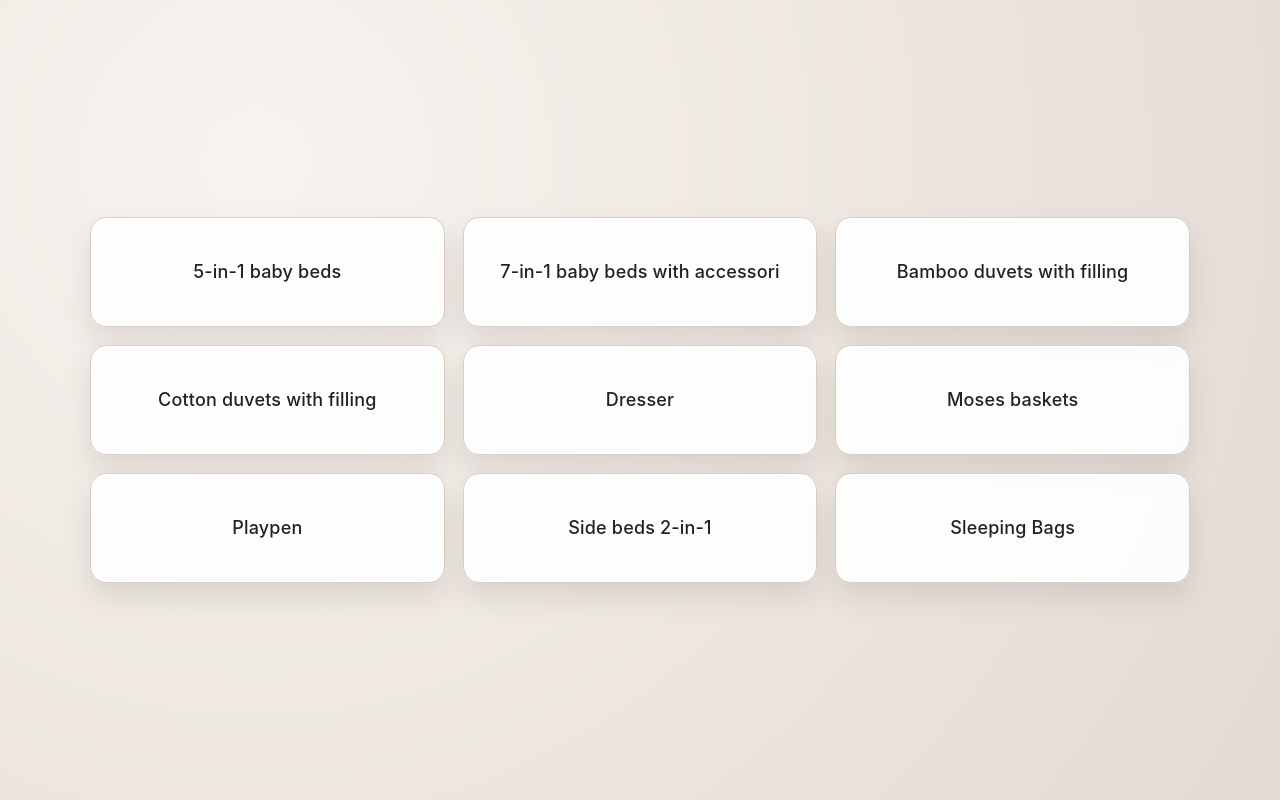
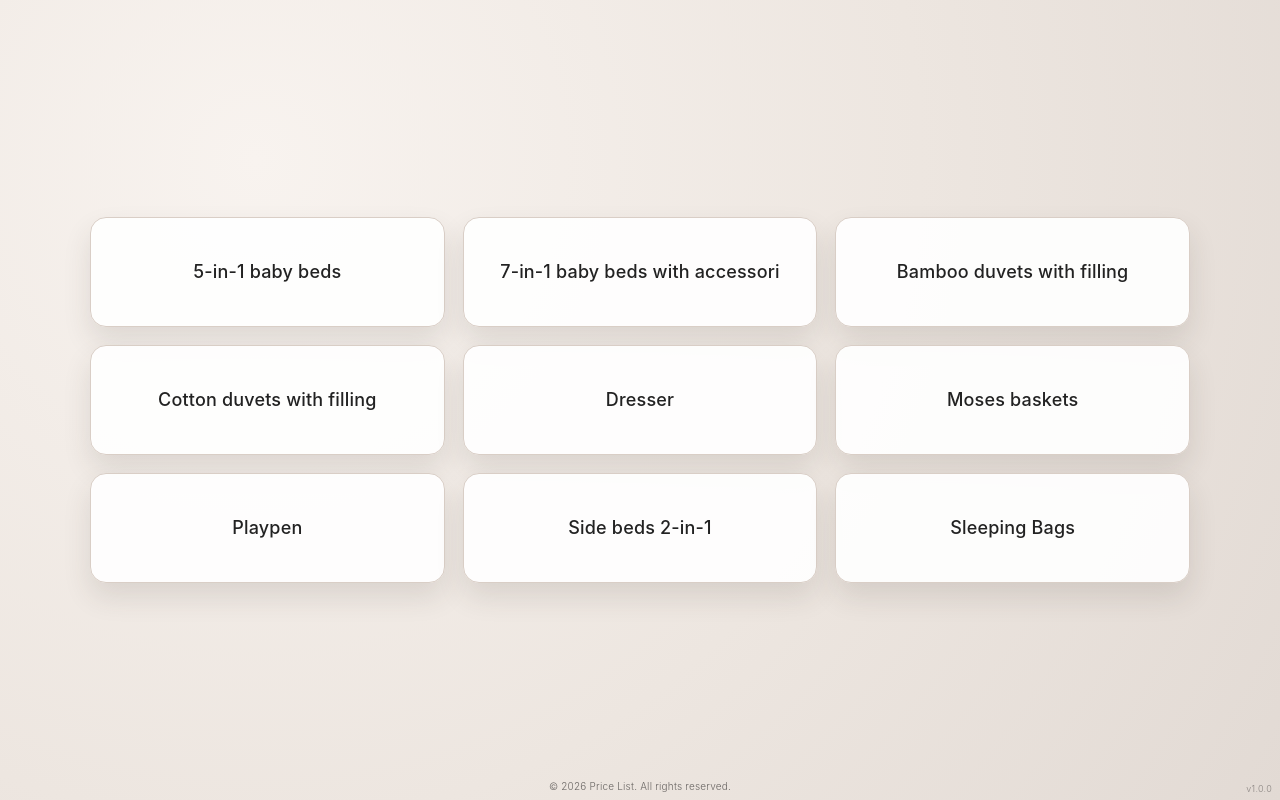
Before and after one commit to waldin-eu/pricelist, a plain HTML site: page index.html in a window 1280 px wide. Drawn offline with Linux system fonts and the light colour scheme.

Commit message:
fixes cont.

```diff
--- a/css/styles.css
+++ b/css/styles.css
@@ -417,3 +417,26 @@ body.category-page {
     max-width: 100%;
   }
 }
+
+.site-copyright {
+  position: fixed;
+  left: 50%;
+  bottom: 8px;
+  transform: translateX(-50%);
+  font-size: 10px;
+  color: rgba(57, 54, 53, 0.72);
+  letter-spacing: 0.02em;
+  pointer-events: none;
+  z-index: 20;
+}
+
+.site-version {
+  position: fixed;
+  right: 8px;
+  bottom: 6px;
+  font-size: 9px;
+  color: rgba(57, 54, 53, 0.52);
+  letter-spacing: 0.03em;
+  pointer-events: none;
+  z-index: 20;
+}
--- a/index.html
+++ b/index.html
@@ -12,5 +12,6 @@
   </main>
 
   <script src="js/app.js"></script>
+  <script src="js/site-meta.js"></script>
 </body>
 </html>
--- /dev/null
+++ b/js/site-meta.js
@@ -0,0 +1,25 @@
+(async function renderSiteMeta() {
+  const year = new Date().getFullYear();
+  const copyrightEl = document.createElement("div");
+  copyrightEl.className = "site-copyright";
+  copyrightEl.textContent = `© ${year} Price List. All rights reserved.`;
+
+  const versionEl = document.createElement("div");
+  versionEl.className = "site-version";
+  versionEl.textContent = "v?.?.?";
+
+  try {
+    const res = await fetch("version.json", { cache: "no-store" });
+    if (res.ok) {
+      const data = await res.json();
+      if (data && data.version) {
+        versionEl.textContent = `v${data.version}`;
+      }
+    }
+  } catch (_) {
+    // Keep fallback version label if version file cannot be loaded.
+  }
+
+  document.body.appendChild(copyrightEl);
+  document.body.appendChild(versionEl);
+})();
--- /dev/null
+++ b/version.json
@@ -0,0 +1,4 @@
+{
+  "version": "1.0.0",
+  "buildDate": "2026-03-04"
+}
```
Also changed, not shown: category.html (+1 -0 lines).
